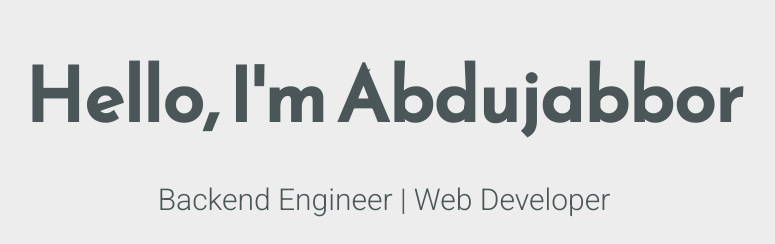
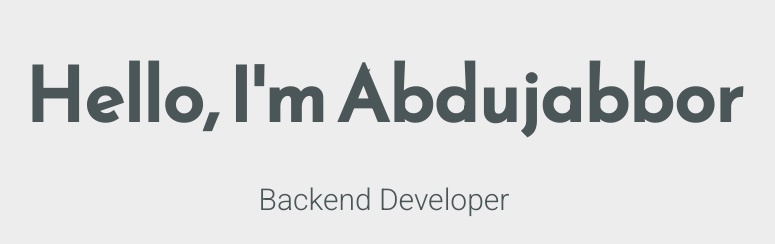
Before and after one commit to Abdujabbar/abdujabbor.github.io, a plain HTML site: page index.html in a window 1280 px wide. Shown: the part 217-461 px from the top of the page, without its empty margins (256-1031 px from the left). Drawn offline with Linux system fonts and the light colour scheme.

Commit message:
modify front

```diff
--- a/index.html
+++ b/index.html
@@ -4,7 +4,7 @@
 	<meta charset="utf-8">
 	<meta http-equiv="X-UA-Compatible" content="IE=edge">
 	<meta name="viewport" content="width=device-width, initial-scale=1.0">
-
+	<meta name="description" content="backend engineer with good experience on highload">
 	<title>Abdujabbor | Backend Engineer</title>
 
 	<link rel="icon" href="favicon.ico" type="image/png" />
@@ -18,7 +18,7 @@
 <body>
 	<main>
 		<div class="intro">Hello, I'm Abdujabbor</div>
-		<div class="tagline">Backend Engineer | Web Developer</div>
+		<div class="tagline">Backend Developer</div>
 
 		<!-- Find your icons from here - https://fontawesome.com/icons?d=gallery&s=brands -->
 		<div class="icons-social">
```
